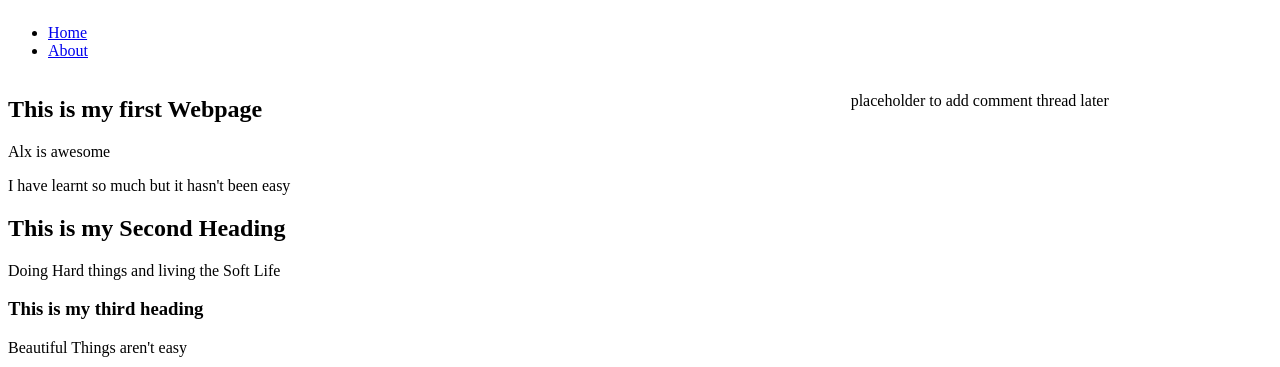
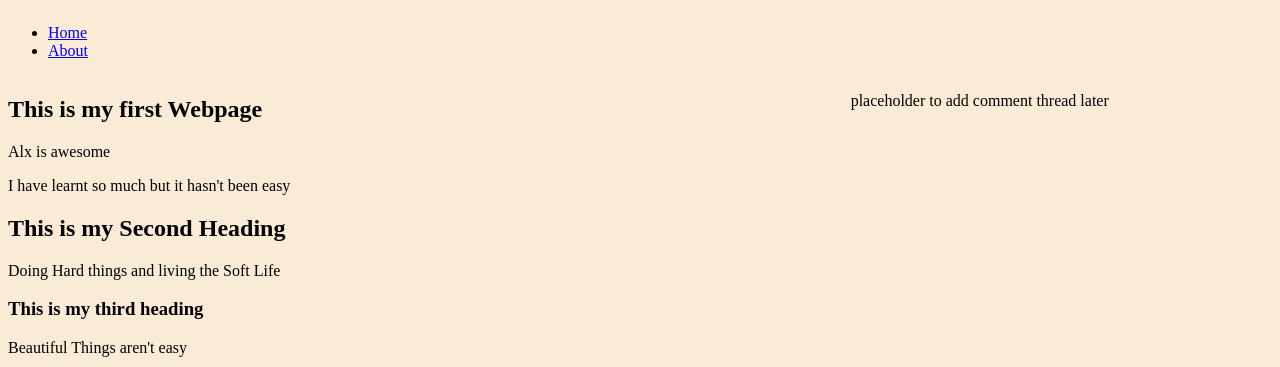
Before and after one commit to Alormagdalene/alx_html_css, a plain HTML site: page css_basic/index.html in a window 1280 px wide. Shown: the top 367 px of the page. Drawn offline with Linux system fonts and the light colour scheme.

Commit message:
Add other css features

```diff
--- a/css_basic/styles.css
+++ b/css_basic/styles.css
@@ -1,6 +1,8 @@
 body {
     display: flex;
     flex-direction: column;
+    background-color: antiquewhite;
+    border-radius: 10cm;
 }
 main {
     display: flex;
```
